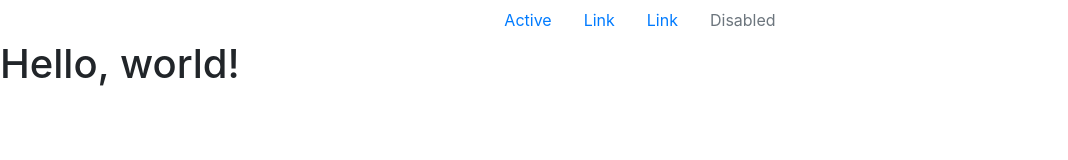
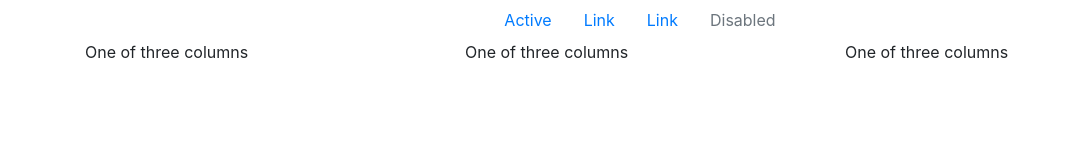
Before and after one commit to julianyoo/root, a plain HTML site: page index.html in a window 1280 px wide. Shown: the whole page, without its empty margins (0-1068 px from the left). Drawn offline with nearby package versions, Linux system fonts and the light colour scheme.

Commit message:
Update index.html

```diff
--- a/index.html
+++ b/index.html
@@ -11,14 +11,28 @@
     <title>Hello, world!</title>
   </head>
   <body>
-    <nav class="nav justify-content-center">
+     <nav class="nav justify-content-center">
       <a class="nav-link active" href="#">Active</a>
       <a class="nav-link" href="#">Link</a>
       <a class="nav-link" href="#">Link</a>
       <a class="nav-link disabled" href="#">Disabled</a>
     </nav>
 
-    <h1>Hello, world!</h1>
+    <div id="main">
+      <div class="container">
+      <div class="row">
+        <div class="col-sm">
+          One of three columns
+        </div>
+       <div class="col-sm">
+         One of three columns
+       </div>
+       <div class="col-sm">
+         One of three columns
+       </div>
+    </div>
+    </div>
+   </div>
 
     <!-- Optional JavaScript -->
     <!-- jQuery first, then Popper.js, then Bootstrap JS -->
```
